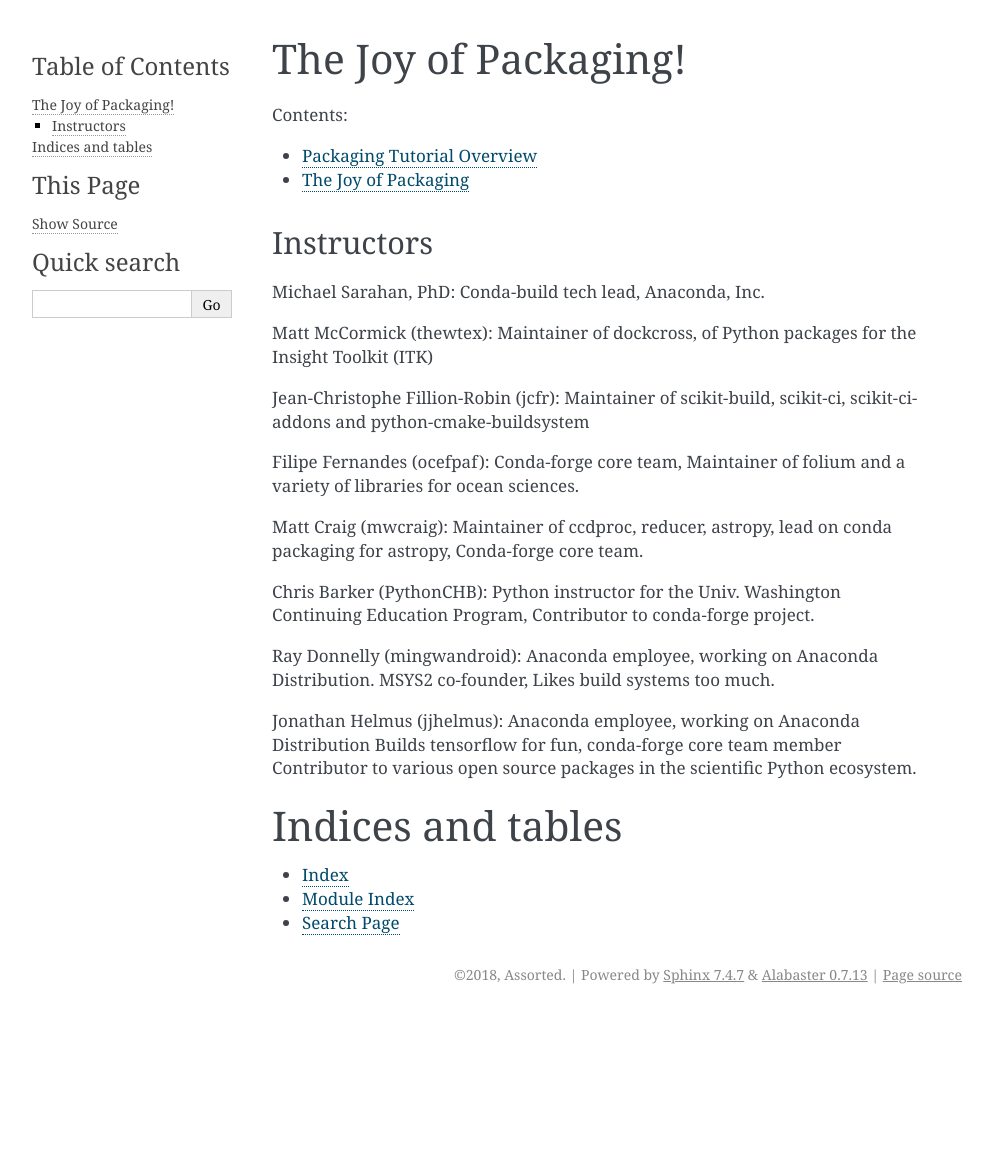
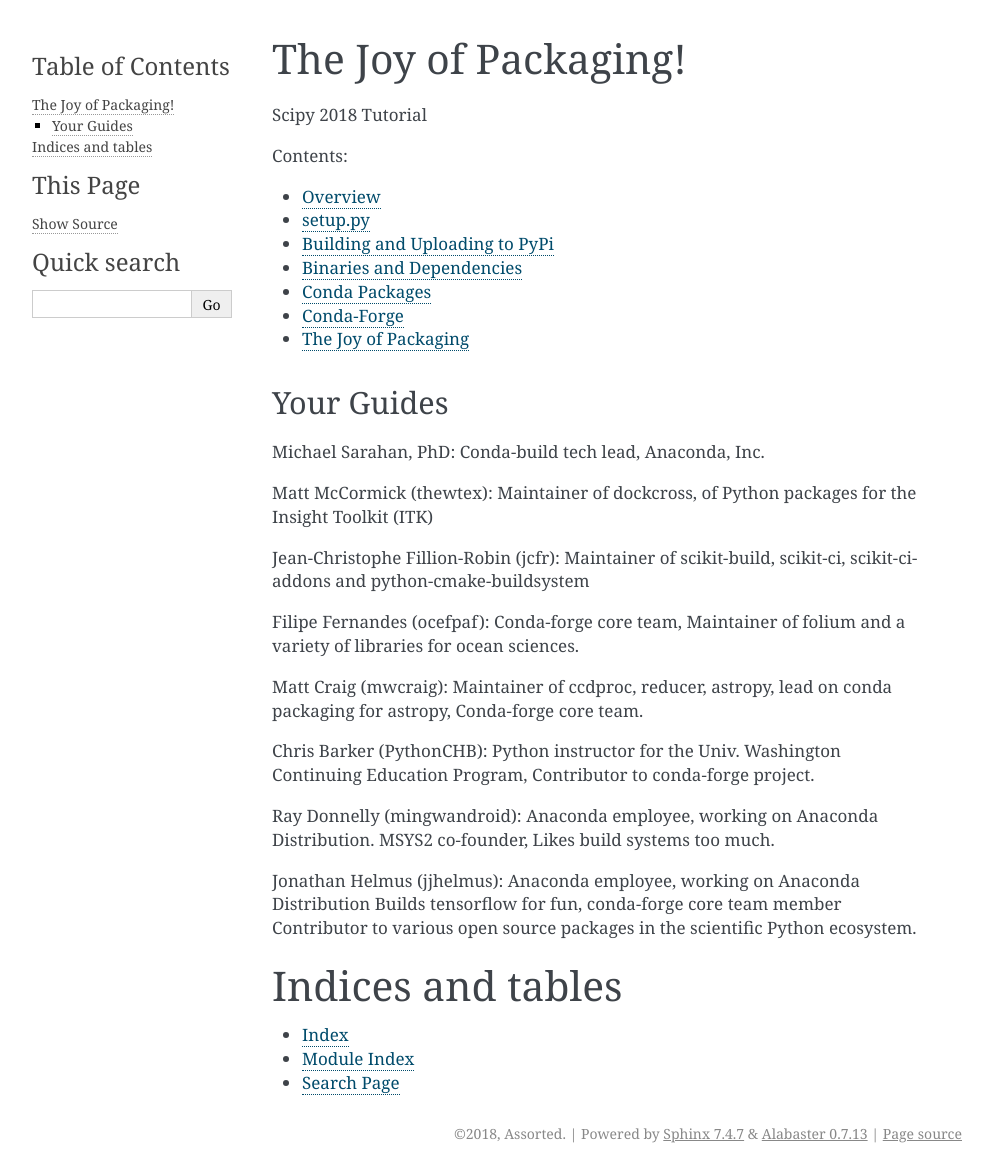
Before and after one commit to python-packaging-tutorial/python-packaging-tutorial, a Sphinx documentation site: the page built from sphinx_presentation/source/index.rst, in a window 1280 px wide. Shown: the whole page, without its empty margins (148-1141 px from the left). Built offline with Sphinx 7.4.7, drawn with Linux system fonts in a browser that asks for light colours; before the commit the page ends 1014 px from its top, so only the background shows below that.

Commit message:
adding pages for broken out sections

```diff
--- /dev/null
+++ b/sphinx_presentation/source/binaries_dependencies.rst
@@ -0,0 +1,3 @@
+*************************
+Binaries and Dependencies
+*************************
--- a/sphinx_presentation/source/index.rst
+++ b/sphinx_presentation/source/index.rst
@@ -6,14 +6,24 @@
 The Joy of Packaging!
 =====================
 
+Scipy 2018 Tutorial
+
 .. toctree::
    :maxdepth: 1
    :caption: Contents:
 
    overview
+   setup_py
+   uploading_pypi
+   binaries_dependencies
+   conda_packages
+   conda_forge
+
+
    package_building
 
-Instructors
+
+Your Guides
 -----------
 
 Michael Sarahan, PhD: Conda-build tech lead, Anaconda, Inc.
--- a/sphinx_presentation/source/overview.rst
+++ b/sphinx_presentation/source/overview.rst
@@ -1,6 +1,6 @@
-***************************
-Packaging Tutorial Overview
-***************************
+********
+Overview
+********
 
 Outline:
 ========
--- /dev/null
+++ b/sphinx_presentation/source/setup_py.rst
@@ -0,0 +1,5 @@
+********
+setup.py
+********
+
+Specifying how to build your python package
```
Also changed, not shown: sphinx_presentation/source/conda_forge.rst (added, +9 -0 lines), sphinx_presentation/source/conda_packages.rst (added, +7 -0 lines), sphinx_presentation/source/uploading_pypi.rst (added, +22 -0 lines), 1 other file.
